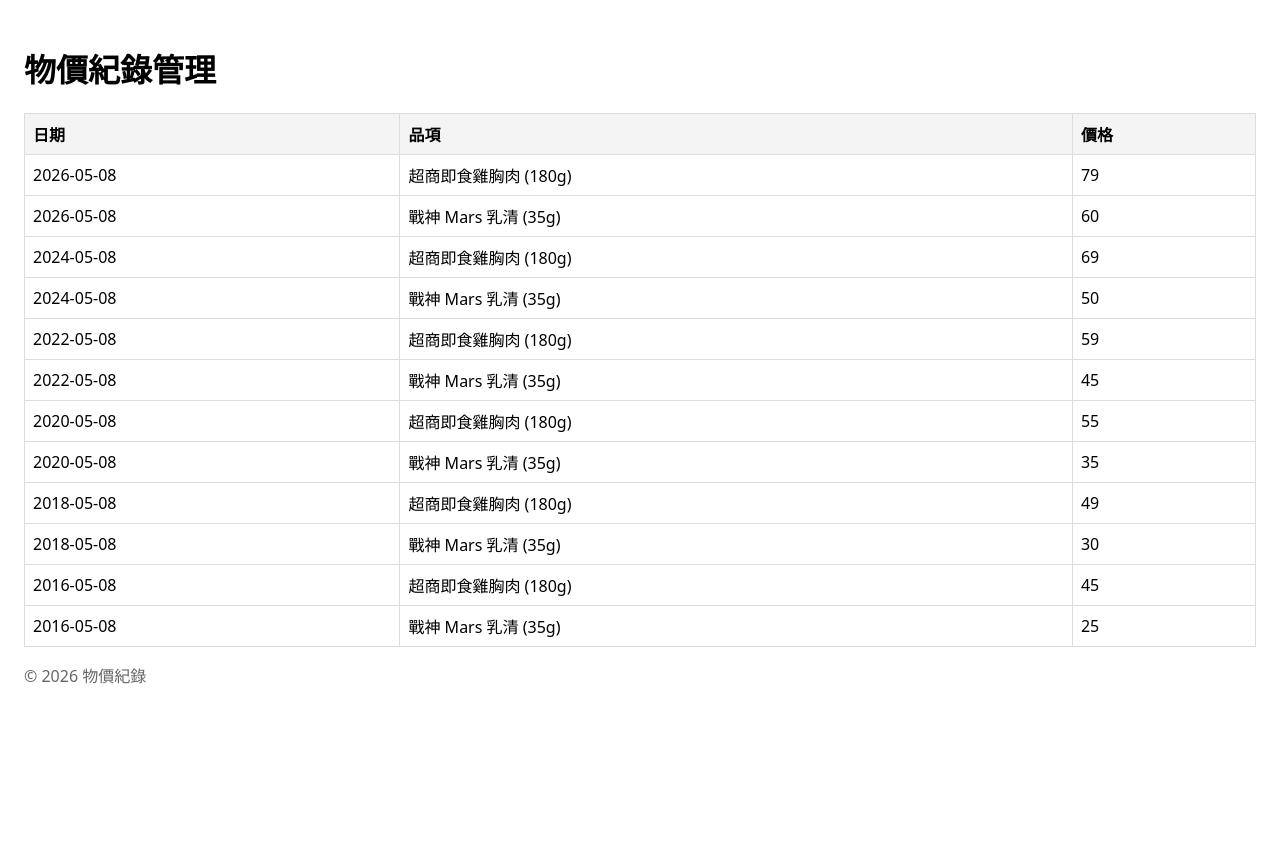
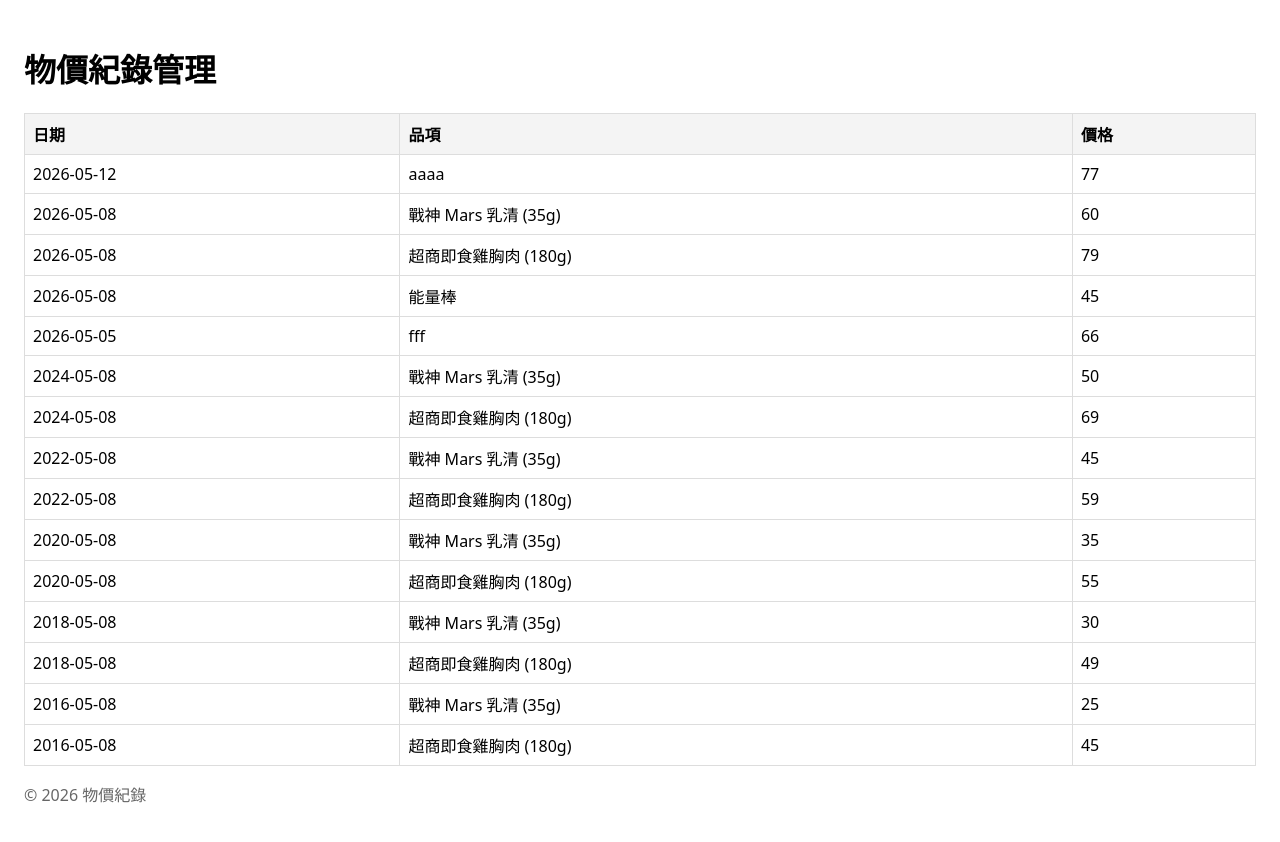
Before and after one commit to shshshsunny/hw5, a Vue app: page / in a window 1280 px wide. Shown: the top 842 px of the page. Before the commit the page ends 800 px from the top, so only its background shows below. Built offline with nearby package versions, Linux system fonts and the light colour scheme.

Commit message:
Update App.vue

```diff
--- a/src/App.vue
+++ b/src/App.vue
@@ -24,12 +24,11 @@ export default {
     }
   },
   methods: {
-    // 讀取資料的方法
     loadPrices() {
-      // 從瀏覽器的儲存空間拿資料
+      // 1. 直接讀取瀏覽器儲存空間
       let localData = localStorage.getItem('protein_tracker_data')
 
-      // 如果第一次打開，裡面空空的，就自動把妳的歷史紀錄載入進去
+      // 2. 如果是第一次打開，就把所有的歷史紀錄預載進去！
       if (!localData) {
         const defaultData = this.generateDefaultData()
         localStorage.setItem('protein_tracker_data', JSON.stringify(defaultData))
@@ -39,24 +38,28 @@ export default {
       }
     },
 
-    // 這裡放妳原本 reset_data.js 裡面的歷史物價紀錄
+    // 🎯 這裡完整還原了妳最後一張截圖的所有資料庫內容
     generateDefaultData() {
-      const years = [2016, 2018, 2020, 2022, 2024, 2026]
-      const marsPrices = [25, 30, 35, 45, 50, 60]
-      const chickenPrices = [45, 49, 55, 59, 69, 79]
-      const sampleData = []
-
-      // 倒序排列，讓最新的 2026 年排在最上面
-      for (let i = years.length - 1; i >= 0; i--) {
-        const date = `${years[i]}-05-08`
-        sampleData.push({ record_date: date, item_name: '超商即食雞胸肉 (180g)', item_price: chickenPrices[i] })
-        sampleData.push({ record_date: date, item_name: '戰神 Mars 乳清 (35g)', item_price: marsPrices[i] })
-      }
-      return sampleData
+      return [
+        { record_date: '2026-05-12', item_name: 'aaaa', item_price: 77 },
+        { record_date: '2026-05-08', item_name: '戰神 Mars 乳清 (35g)', item_price: 60 },
+        { record_date: '2026-05-08', item_name: '超商即食雞胸肉 (180g)', item_price: 79 },
+        { record_date: '2026-05-08', item_name: '能量棒', item_price: 45 },
+        { record_date: '2026-05-05', item_name: 'fff', item_price: 66 },
+        { record_date: '2024-05-08', item_name: '戰神 Mars 乳清 (35g)', item_price: 50 },
+        { record_date: '2024-05-08', item_name: '超商即食雞胸肉 (180g)', item_price: 69 },
+        { record_date: '2022-05-08', item_name: '戰神 Mars 乳清 (35g)', item_price: 45 },
+        { record_date: '2022-05-08', item_name: '超商即食雞胸肉 (180g)', item_price: 59 },
+        { record_date: '2020-05-08', item_name: '戰神 Mars 乳清 (35g)', item_price: 35 },
+        { record_date: '2020-05-08', item_name: '超商即食雞胸肉 (180g)', item_price: 55 },
+        { record_date: '2018-05-08', item_name: '戰神 Mars 乳清 (35g)', item_price: 30 },
+        { record_date: '2018-05-08', item_name: '超商即食雞胸肉 (180g)', item_price: 49 },
+        { record_date: '2016-05-08', item_name: '戰神 Mars 乳清 (35g)', item_price: 25 },
+        { record_date: '2016-05-08', item_name: '超商即食雞胸肉 (180g)', item_price: 45 }
+      ]
     }
   },
   mounted() {
-    // 網頁一打開，立刻載入紀錄
     this.loadPrices()
   }
 }
```
